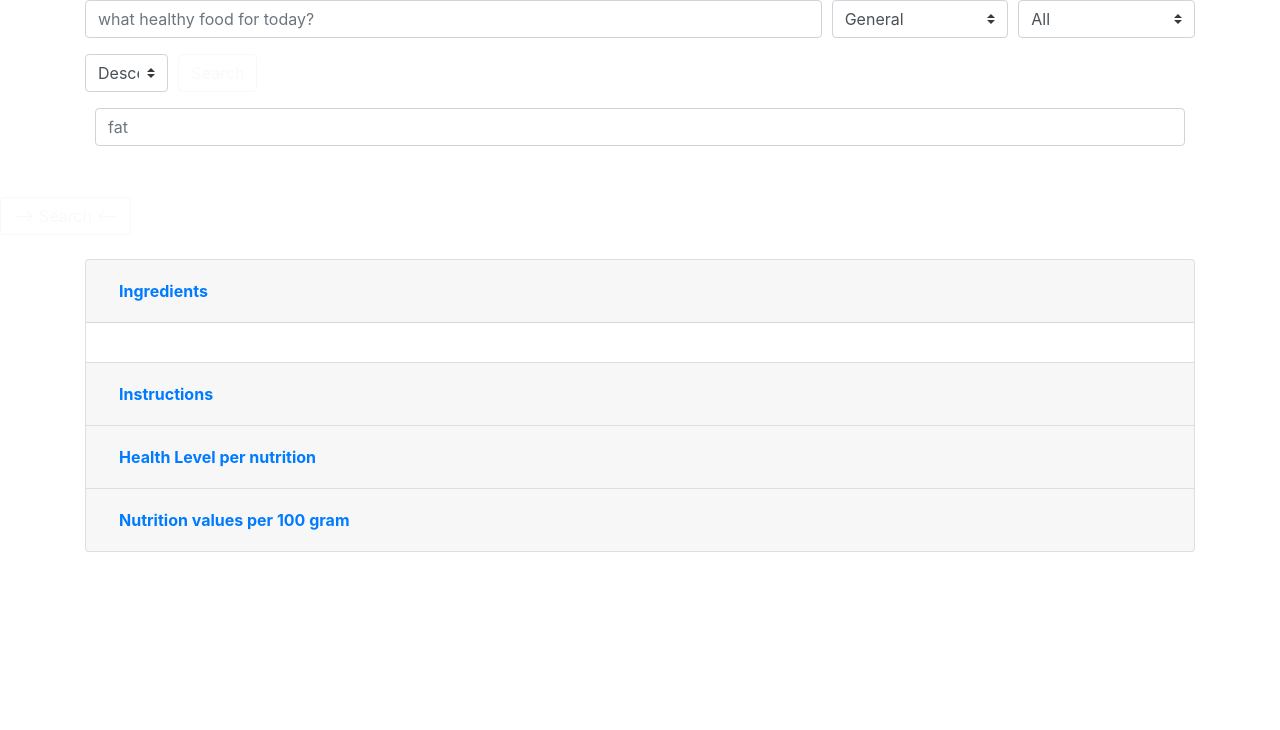
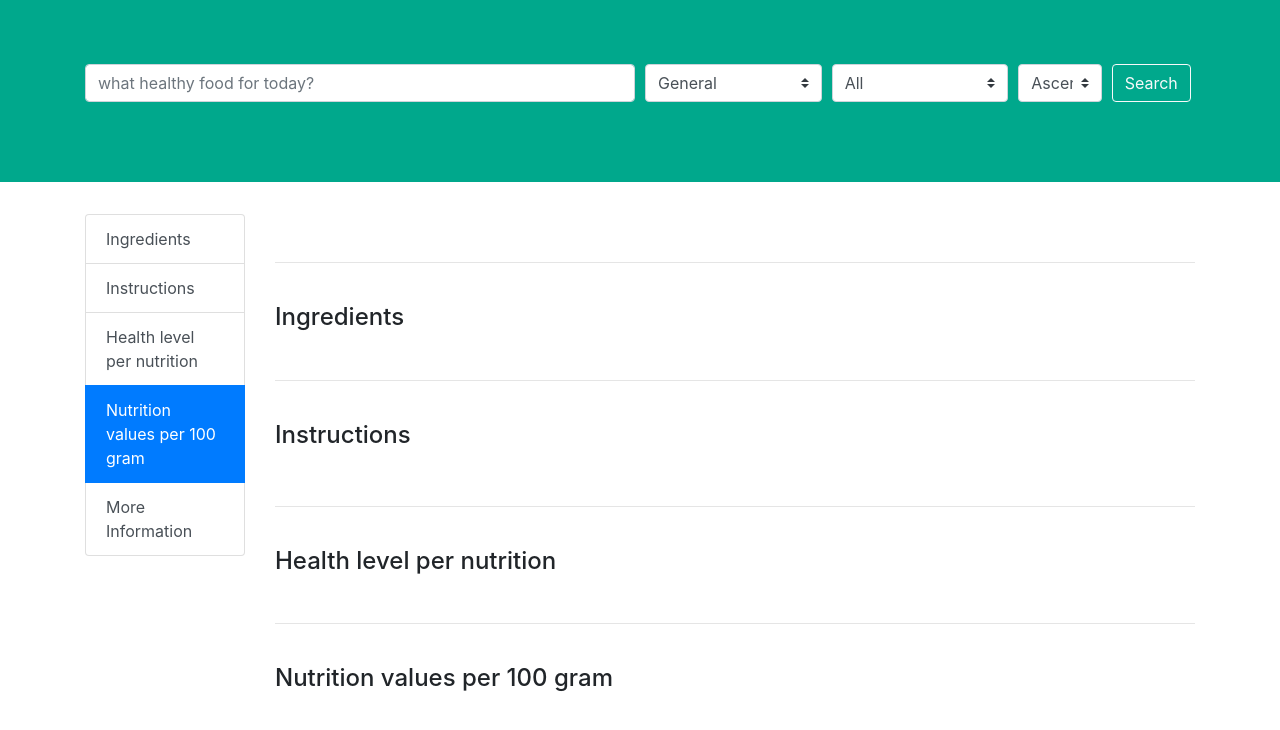
Before and after one commit to Alicia-Sheng/CookingRecipeSearch, a Flask app: template templates/health_doc.html in a window 1280 px wide. Shown: the part 56-786 px from the top of the page. Run offline with Flask 2, Linux system fonts and the light colour scheme; the template is opened without the code that fills it, so the values that code supplies are empty.

Commit message:
initial version finished

```diff
--- a/app.py
+++ b/app.py
@@ -85,6 +85,15 @@ def next_page(page_id):
                            prev_disabled=prev_disabled, next_disabled=next_disabled)
 
 
+@app.route("/doc/<doc_id>")
+def doc(doc_id):
+    connections.create_connection(hosts=["localhost"], timeout=100, alias="default")
+    s = Search(using="default", index=index_name).query(Match(id={"query": doc_id}))
+    r = s.execute()
+    doc = r[0].to_dict()
+    return render_template("doc.html", doc=doc)
+
+
 # ************************************************
 # health search pages;
 # ************************************************
@@ -146,13 +155,13 @@ def health_next_page(page_id):
                            prev_disabled=prev_disabled, next_disabled=next_disabled)
 
 
-@app.route("/doc/<doc_id>")
-def doc(doc_id):
+@app.route("/health_search/doc/<doc_id>")
+def health_doc(doc_id):
     connections.create_connection(hosts=["localhost"], timeout=100, alias="default")
     s = Search(using="default", index=index_name).query(Match(id={"query": doc_id}))
     r = s.execute()
     doc = r[0].to_dict()
-    return render_template("doc.html", doc=doc)
+    return render_template("health_doc.html", doc=doc)
 
 
 # ************************************************
@@ -194,6 +203,16 @@ def process_result_display(response: List) -> List:
         result_dict['ingredients'] = list(result['ingredients'].keys()) if result['ingredients'] != "" else []
         result_dict['ingredients_description'] = [val['description'] for val in result['ingredients'].values()]
         result_dict['complexity'] = len(result['instructions'].keys())
+        raw_cuisine = result['cuisine']
+        # process cuisine input
+        final_cuisine = raw_cuisine
+        if raw_cuisine == "southern_us":
+            final_cuisine = "Southern US"
+        elif raw_cuisine == "cajun_creole":
+            final_cuisine = "Cajun Creole"
+        else:
+            final_cuisine = final_cuisine.capitalize()
+        result_dict['cuisine'] = final_cuisine
         results.append(result_dict)
     return results
 
--- a/templates/health_doc.html
+++ b/templates/health_doc.html
@@ -9,20 +9,27 @@
 {% endblock %}
 
 {% block result_display %}
-    <!-- Try out new feature; wait for selection -->
 <div class="container">
-        <div class="accordion" id="accordionExample">
-            <div class="card">
-                <div class="card-header" id="headingOne">
-                <h2 class="mb-0">
-                    <button class="btn btn-link btn-block text-left" type="button" data-toggle="collapse" data-target="#collapseOne" aria-expanded="true" aria-controls="collapseOne">
-                    <strong>Ingredients</strong>
-                    </button>
-                </h2>
+    <div class="row">
+        <div class="col-2">
+            <div id="list-example" class="list-group">
+                <a class="list-group-item list-group-item-action" href="#list-item-1">Ingredients</a>
+                <a class="list-group-item list-group-item-action" href="#list-item-2">Instructions</a>
+                <a class="list-group-item list-group-item-action" href="#list-item-3">Health level per nutrition</a>
+                <a class="list-group-item list-group-item-action" href="#list-item-4">Nutrition values per 100 gram</a>
+                <a class="list-group-item list-group-item-action" href="#">More Information</a>
+            </div>
         </div>
 
-                <div id="collapseOne" class="collapse show" aria-labelledby="headingOne" data-parent="#accordionExample">
-                <div class="card-body">
+        <div class="col-10">
+            <div data-spy="scroll" data-target="#list-example" data-offset="0" class="scrollspy-example">
+
+                <h2 id="list-item-0">{{doc['title']}}</h2>
+                <h2>{{doc["url"]}}</h2>
+
+                <br><hr><br>
+
+                <h4 id="list-item-1">Ingredients</h4>
                 <div class="d-flex flex-wrap overflow-scroll">
                     {% for ingredient, detail in doc['ingredients'].items() %}
                     <div class="p-3 m-3 border border-primary bg-light w-25">
@@ -34,39 +41,19 @@
                     </div>
                     {% endfor %}
                 </div>
-                </div>
-                </div>
-            </div>
 
-            <div class="card">
-                <div class="card-header" id="headingTwo">
-                <h2 class="mb-0">
-                    <button class="btn btn-link btn-block text-left" type="button" data-toggle="collapse" data-target="#collapseTwo" aria-expanded="false" aria-controls="collapseTwo">
-                    <strong>Instructions</strong>
-                    </button>
-                </h2>
-                </div>
-                <div id="collapseTwo" class="collapse" aria-labelledby="headingTwo" data-parent="#accordionExample">
-                <div class="card-body">
+                <br><hr><br>
+
+                <h4 id="list-item-2">Instructions</h4>
                 <ul>
                     {% for instruction in doc['instructions'].values() %}
                     <li>Step {{loop.index}}: {{instruction}}</li>
                     {% endfor %}
                 </ul>
-                </div>
-                </div>
-            </div>
 
-            <div class="card">
-                <div class="card-header" id="headingThree">
-                <h2 class="mb-0">
-                    <button class="btn btn-link btn-block text-left" type="button" data-toggle="collapse" data-target="#collapseThree" aria-expanded="false" aria-controls="collapseThree">
-                    <strong>Health Level per nutrition</strong>
-                    </button>
-                </h2>
-                </div>
-                <div id="collapseThree" class="collapse" aria-labelledby="headingThree" data-parent="#accordionExample">
-                <div class="card-body">
+                <br><hr><br>
+
+                <h4 id="list-item-3">Health level per nutrition</h4>
                 <div class="list-group">
                     {% for nutr, level in doc['fsa_lights_per100g'].items() %}
                     {% if level == "green" %}
@@ -78,20 +65,10 @@
                     {% endif %}
                     {% endfor %}
                 </div>
-                </div>
-                </div>
-            </div>
 
-            <div class="card">
-                <div class="card-header" id="headingFour">
-                    <h2 class="mb-0">
-                    <button class="btn btn-link btn-block text-left" type="button" data-toggle="collapse" data-target="#collapseFour" aria-expanded="false" aria-controls="collapseFour">
-                        <strong>Nutrition values per 100 gram</strong>
-                    </button>
-                    </h2>
-                </div>
-                <div id="collapseFour" class="collapse" aria-labelledby="headingFour" data-parent="#accordionExample">
-                    <div class="card-body">
+                <br><hr><br>
+
+                <h4 id="list-item-4">Nutrition values per 100 gram</h4>
                 <table class="table">
                     <thead>
                     <tr>
@@ -112,6 +89,4 @@
         </div>
     </div>
 </div>
-    </div>
-
 {% endblock %}
--- a/templates/health_template.html
+++ b/templates/health_template.html
@@ -22,51 +22,17 @@
 {% endblock %}
 
 {% block search %}
-<!--<div class="jumbotron jumbotron-fluid text-white text-cente" style="background-color: #00A88C;">-->
-<!--    <div class="container">-->
-<!--        <form action="{{ url_for('health_results') }}" name="search" method="POST">-->
-<!--            <div class="form-row align-items-center">-->
-<!--                <div class="col-md-8 mb-3">-->
-<!--                    <input type="text" class="form-control" name="query_text" placeholder="what healthy food for today?"-->
-<!--                           aria-label="Text input with dropdown button">-->
-<!--                </div>-->
-<!--                <div class="col-md-2 mb-3">-->
-<!--                    <label class="mr-sm-2 sr-only" for="inlineFormCustomSelect">Preference</label>-->
-<!--                    <select class="custom-select mr-sm-2" name="sort" id="inlineFormCustomSelect">-->
-<!--                        <option selected value="default">General</option>-->
-<!--                        <option value="Energy">Energy</option>-->
-<!--                        <option value="Fat">Fat</option>-->
-<!--                        <option value="Protein">Protein</option>-->
-<!--                        <option value="Salt">Salt</option>-->
-<!--                        <option value="Saturates">Saturates</option>-->
-<!--                        <option value="Sugars">Sugars</option>-->
-<!--                    </select>-->
-<!--                </div>-->
-<!--                <div class="col-md-2 mb-3">-->
-<!--                    <button type="submit" class="btn btn-outline-light">Search</button>-->
-<!--                </div>-->
-
-<!--                <div class="container">-->
-<!--                    <input type="text" class="form-control" name="fat_num" placeholder="fat" aria-label="text input">-->
-<!--                </div>-->
-<!--            </div>-->
-<!--        </form>-->
-<!--    </div>-->
-<!--</div>-->
-
-
+<div class="jumbotron jumbotron-fluid text-white text-cente" style="background-color: #00A88C;">
     <div class="container">
-    <form action="{{ url_for('health_results') }}" name="search" method="post">
-
-        <!-- main health search -->
+        <form action="{{ url_for('health_results') }}" name="search" method="POST">
             <div class="form-row align-items-center">
-            <div class="col-md-8 mb-3">
+                <div class="col-md-6 mb-3">
                     <input type="text" class="form-control" name="query_text" placeholder="what healthy food for today?"
                            aria-label="Text input with dropdown button">
                 </div>
                 <div class="col-md-2 mb-3">
-                <label class="mr-sm-2 sr-only" for="inlineFormCustomSelect">Preference</label>
-                <select class="custom-select mr-sm-2" name="sort" id="inlineFormCustomSelect">
+                    <label class="mr-sm-2 sr-only" for="nutrSelect">Preference</label>
+                    <select class="custom-select mr-sm-2" name="sort" id="nutrSelect">
                         <option selected value="default">General</option>
                         <option value="energy">Energy</option>
                         <option value="fat">Fat</option>
@@ -76,7 +42,6 @@
                         <option value="sugars">Sugars</option>
                     </select>
                 </div>
-
                 <div class="col-md-2 mb-3">
                     <label class="mr-sm-2 sr-only" for="cuisineSelect">Cuisine</label>
                     <select class="custom-select mr-sm-2" name="cuisine" id="cuisineSelect">
@@ -107,65 +72,118 @@
                 <div class="col-md-1 mb-3">
                     <label class="mr-sm-2 sr-only" for="orderSelect">Order</label>
                     <select class="custom-select mr-sm-2" name="order" id="orderSelect">
-                    <option selected value="desc">Descending</option>
-                    <option value="asc">Ascending</option>
+                        <option selected value="asc">Ascending</option>
+                        <option value="desc">Descending</option>
                     </select>
                 </div>
-
-            <div class="col-md-2 mb-3">
+                <div class="col-md-1 mb-3">
                     <button type="submit" class="btn btn-outline-light">Search</button>
                 </div>
-
-            <div class="container">
-                <input type="text" class="form-control" name="fat_num" placeholder="fat" aria-label="text input">
+            </div>
+        </form>
     </div>
 </div>
 
+
+<!--<form action="{{ url_for('health_results') }}" name="search" method="post">-->
+
+<!--    &lt;!&ndash; main health search &ndash;&gt;-->
+<!--    <div class="form-row align-items-center">-->
+<!--        <div class="col-md-8 mb-3">-->
+<!--            <input type="text" class="form-control" name="query_text" placeholder="what healthy food for today?"-->
+<!--                   aria-label="Text input with dropdown button">-->
+<!--        </div>-->
+<!--        <div class="col-md-2 mb-3">-->
+<!--            <label class="mr-sm-2 sr-only" for="inlineFormCustomSelect">Preference</label>-->
+<!--            <select class="custom-select mr-sm-2" name="sort" id="inlineFormCustomSelect">-->
+<!--                <option selected value="default">General</option>-->
+<!--                <option value="energy">Energy</option>-->
+<!--                <option value="fat">Fat</option>-->
+<!--                <option value="protein">Protein</option>-->
+<!--                <option value="salt">Salt</option>-->
+<!--                <option value="saturates">Saturates</option>-->
+<!--                <option value="sugars">Sugars</option>-->
+<!--            </select>-->
+<!--        </div>-->
+
+<!--        <div class="col-md-2 mb-3">-->
+<!--            <label class="mr-sm-2 sr-only" for="cuisineSelect">Cuisine</label>-->
+<!--            <select class="custom-select mr-sm-2" name="cuisine" id="cuisineSelect">-->
+<!--                <option selected value="all">All</option>-->
+<!--                <option value="brazilian">Brazilian</option>-->
+<!--                <option value="british">British</option>-->
+<!--                <option value="cajun_creole">Cajun Creole</option>-->
+<!--                <option value="chinese">Chinese</option>-->
+<!--                <option value="filipino">Filipino</option>-->
+<!--                <option value="french">French</option>-->
+<!--                <option value="greek">Greek</option>-->
+<!--                <option value="indian">Indian</option>-->
+<!--                <option value="irish">Irish</option>-->
+<!--                <option value="italian">Italian</option>-->
+<!--                <option value="jamaican">Jamaican</option>-->
+<!--                <option value="japanese">Japanese</option>-->
+<!--                <option value="korean">Korean</option>-->
+<!--                <option value="mexican">Mexican</option>-->
+<!--                <option value="moroccan">Moroccan</option>-->
+<!--                <option value="russian">Russian</option>-->
+<!--                <option value="southern_us">Southern U.S.</option>-->
+<!--                <option value="spanish">Spanish</option>-->
+<!--                <option value="thai">Thai</option>-->
+<!--                <option value="vietnamese">Vietnamese</option>-->
+<!--            </select>-->
+<!--        </div>-->
+
+<!--        <div class="col-md-1 mb-3">-->
+<!--            <label class="mr-sm-2 sr-only" for="orderSelect">Order</label>-->
+<!--            <select class="custom-select mr-sm-2" name="order" id="orderSelect">-->
+<!--                <option selected value="desc">Descending</option>-->
+<!--                <option value="asc">Ascending</option>-->
+<!--            </select>-->
+<!--        </div>-->
+
+<!--        <div class="col-md-2 mb-3">-->
+<!--            <button type="submit" class="btn btn-outline-light">Search</button>-->
+<!--        </div>-->
+
+<!--    </div>-->
+
     <!-- advanced search options -->
-        <div class="panel-group" id="accordion">
-            <div class="panel panel-info">
-                <h6 class="panel-heading">
-                    <a data-toggle="collapse" data-parent="#accordion" href="#advancedSearch" style="color: white;">
-                        Advanced & Customized Search
-                    </a>
-                </h6>
-            </div>
-        </div>
-        <div id="advancedSearch" class="panel-collapse collapse">
-            <div class="panel-body">
-                <div class="form-row">
-                    <div class="col-7">
-                        <input type="text" class="form-control" placeholder="City">
-                    </div>
-                    <div class="col">
-                        <input type="text" class="form-control" placeholder="State">
-                    </div>
-                    <div class="col">
-                        <input type="text" class="form-control" placeholder="Zip">
-                    </div>
-                </div>
+    <!--        <div class="panel-group" id="accordion">-->
+    <!--            <div class="panel panel-info">-->
+    <!--                <h6 class="panel-heading">-->
+    <!--                    <a data-toggle="collapse" data-parent="#accordion" href="#advancedSearch" style="color: white;">-->
+    <!--                        Advanced & Customized Search-->
+    <!--                    </a>-->
+    <!--                </h6>-->
+    <!--            </div>-->
+    <!--        </div>-->
+    <!--        <div id="advancedSearch" class="panel-collapse collapse">-->
+    <!--            <div class="panel-body">-->
+    <!--                <div class="form-row">-->
+    <!--                    <div class="col-7">-->
+    <!--                        <input type="text" class="form-control" placeholder="City">-->
+    <!--                    </div>-->
+    <!--                    <div class="col">-->
+    <!--                        <input type="text" class="form-control" placeholder="State">-->
+    <!--                    </div>-->
+    <!--                    <div class="col">-->
+    <!--                        <input type="text" class="form-control" placeholder="Zip">-->
+    <!--                    </div>-->
+    <!--                </div>-->
 
-                <!--
-                <div class="form-check form-check-inline">
-                    <input class="form-check-input" type="hidden" id="" value="" name="">
-                    <input class="form-check-input" type="checkbox" id="" value="" name="">
-                    <label class="form-check-label" for=""></label>
-                </div>
+    <!--                -->
+    <!--                <div class="form-check form-check-inline">-->
+    <!--                    <input class="form-check-input" type="hidden" id="" value="" name="">-->
+    <!--                    <input class="form-check-input" type="checkbox" id="" value="" name="">-->
+    <!--                    <label class="form-check-label" for=""></label>-->
+    <!--                </div>-->
 
-                <div class="form-check form-check-inline">
-                    <input class="form-check-input" type="checkbox" id="" value="">
-                    <label class="form-check-label" for=""></label>
-                </div>
-                -->
+    <!--                <div class="form-check form-check-inline">-->
+    <!--                    <input class="form-check-input" type="checkbox" id="" value="">-->
+    <!--                    <label class="form-check-label" for=""></label>-->
+    <!--                </div>-->
+    <!--               -->
 
-            </div>
-        </div>
-</div>
-
-<br>
-
-<!-- Submit button -->
-<input type="submit" class="btn btn-outline-light  mb-4" value="--> Search <--">
-</form>
-</div>
+    <!--            </div>-->
+    <!--        </div>-->
 {% endblock %}
```
Also changed, not shown: temp/temp.py (deleted, +0 -24 lines), templates/doc.html (+109 -100 lines), templates/health_results.html (+6 -1 lines), templates/results.html (+5 -5 lines), utils.py (+9 -4 lines). Lines whose indentation alone changed are shown as unchanged.
